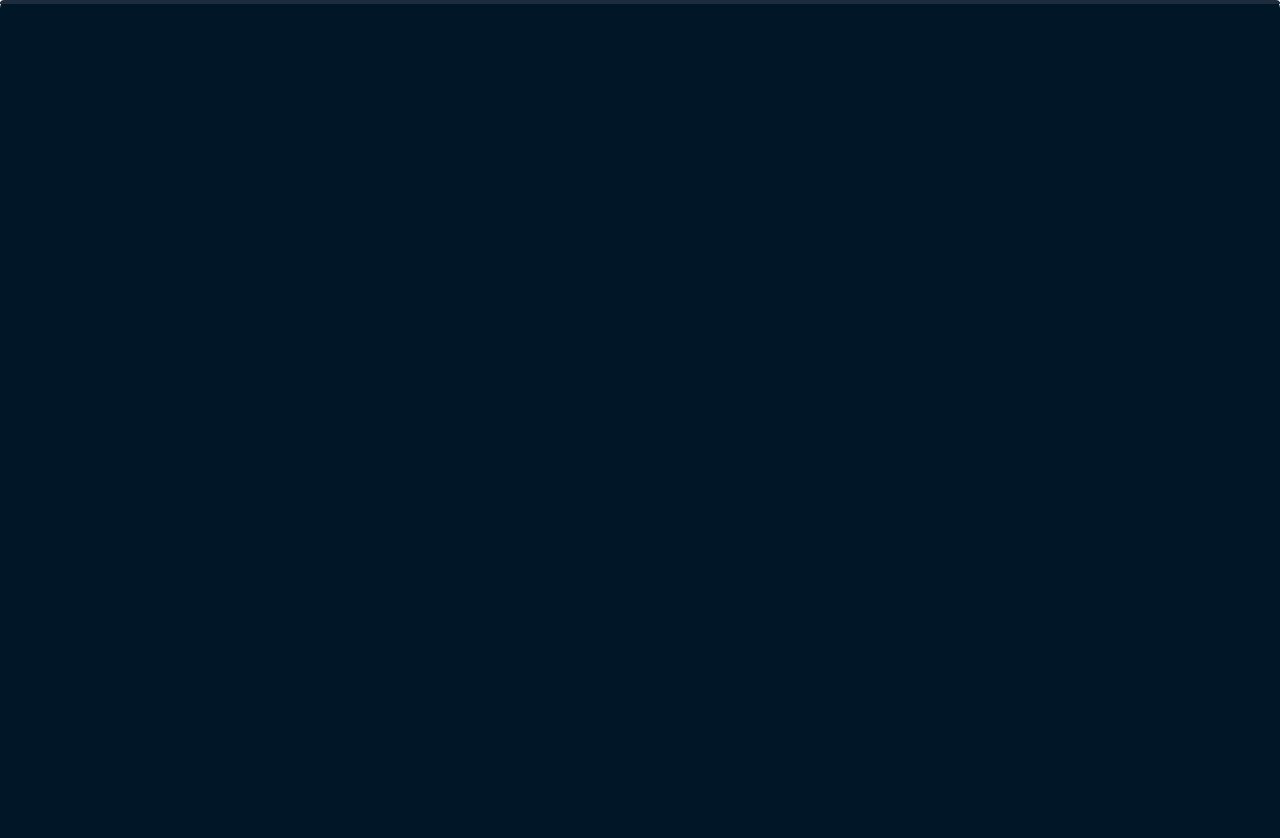
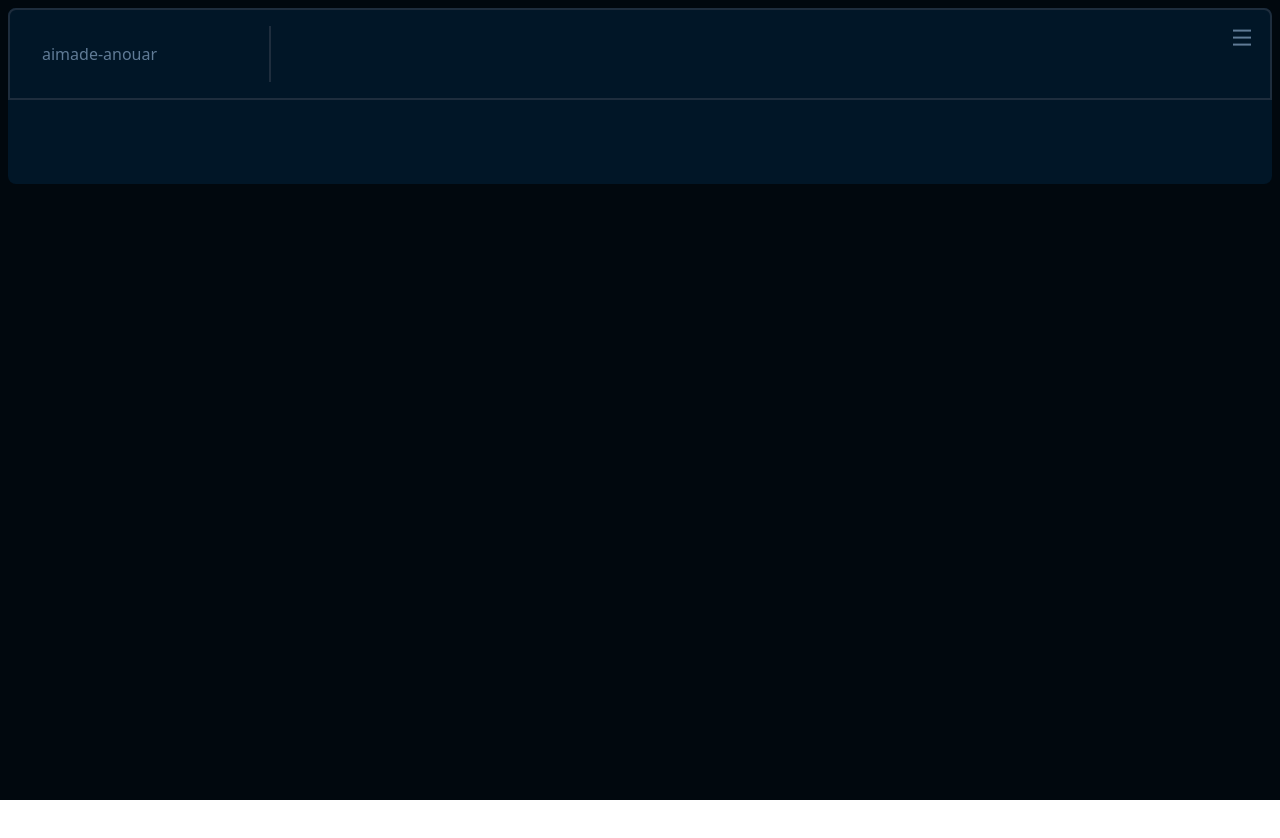
Before and after one commit to aimdexter/personal_portfolio, a website built with Vite: page index.html in a window 1280 px wide. Shown: the top 838 px of the page. After the commit the page ends 800 px from the top, so only its background shows below. Built offline with nearby package versions, Linux system fonts and the light colour scheme.

Commit message:
htnl structure fixed

```diff
--- a/index.html
+++ b/index.html
@@ -17,13 +17,17 @@
     <div class="main">
       <div class="content">
         <div class="menu">
-          <div class="mid">
-            <a href="#">
+          <div class="home">
+            <a class="" href="#">
               <div class="name">
                 aimade-anouar
               </div>
             </a>
-            <i class="ri-menu-line"></i>
+            <div class="line-menu">
+              <i class="ri-menu-line ri-xl"></i>
+            </div>
+          </div>
+          <div class="mid">
             <a href="#">
               <div class="hello">
                 _hello
--- a/src/style.css
+++ b/src/style.css
@@ -2,25 +2,29 @@
 @tailwind components;
 @tailwind utilities;
 
-@media only screen and (min-width: 600px) {
   @layer components {
+    #app{
+       @apply p-2 bg-primary-blue-dark h-screen
+    }
+    .content{
+    }
     .main{
-      @apply container mx-auto h-[1500px]
+      @apply container mx-auto h-44
       bg-primary-blue-light rounded-lg
       text-secondary-gray-light text-labels
     }
     .menu{
       @apply border-2 rounded-t-lg border-line
-      flex justify-between
+    }
+    .home{
+      @apply p-4 flex justify-between;
+    }
+    .name{
+      @apply flex
+      lg:border-line lg:border-r-2 lg:py-4 lg:pl-4 lg:pr-28
     }
     .mid{
       @apply hidden lg:hidden
-    }
-    .ri-menu-line{
-      @apply flex
-    }
-    .name{
-      @apply flex border-line border-r-2 lg:py-4 lg:pl-4 lg:pr-28
     }
     .hello{
       @apply border-line border-r-2 lg:p-4
@@ -60,4 +64,3 @@
       text-secondary-green-light hidden
     }
   }
-}
```
